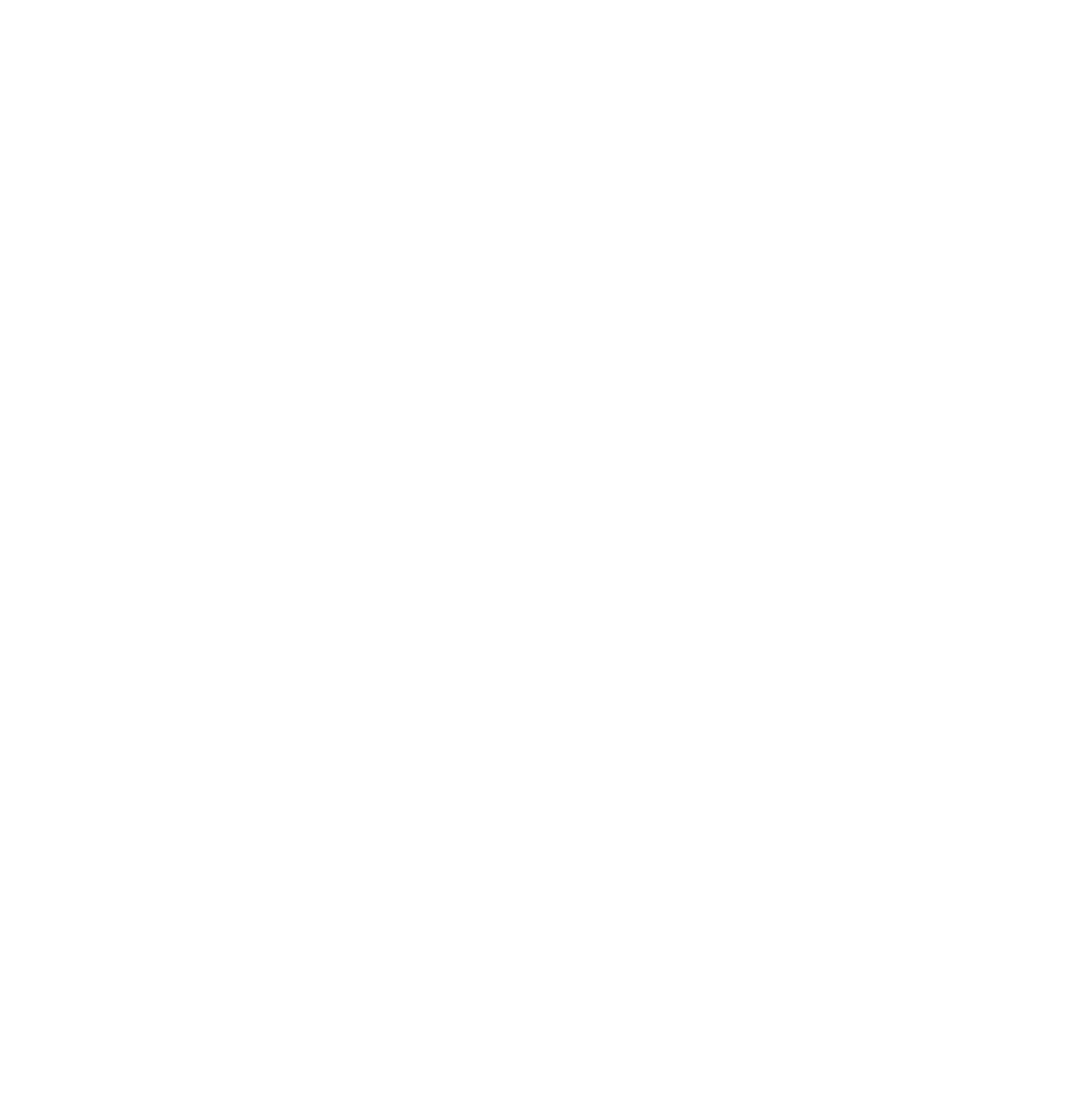
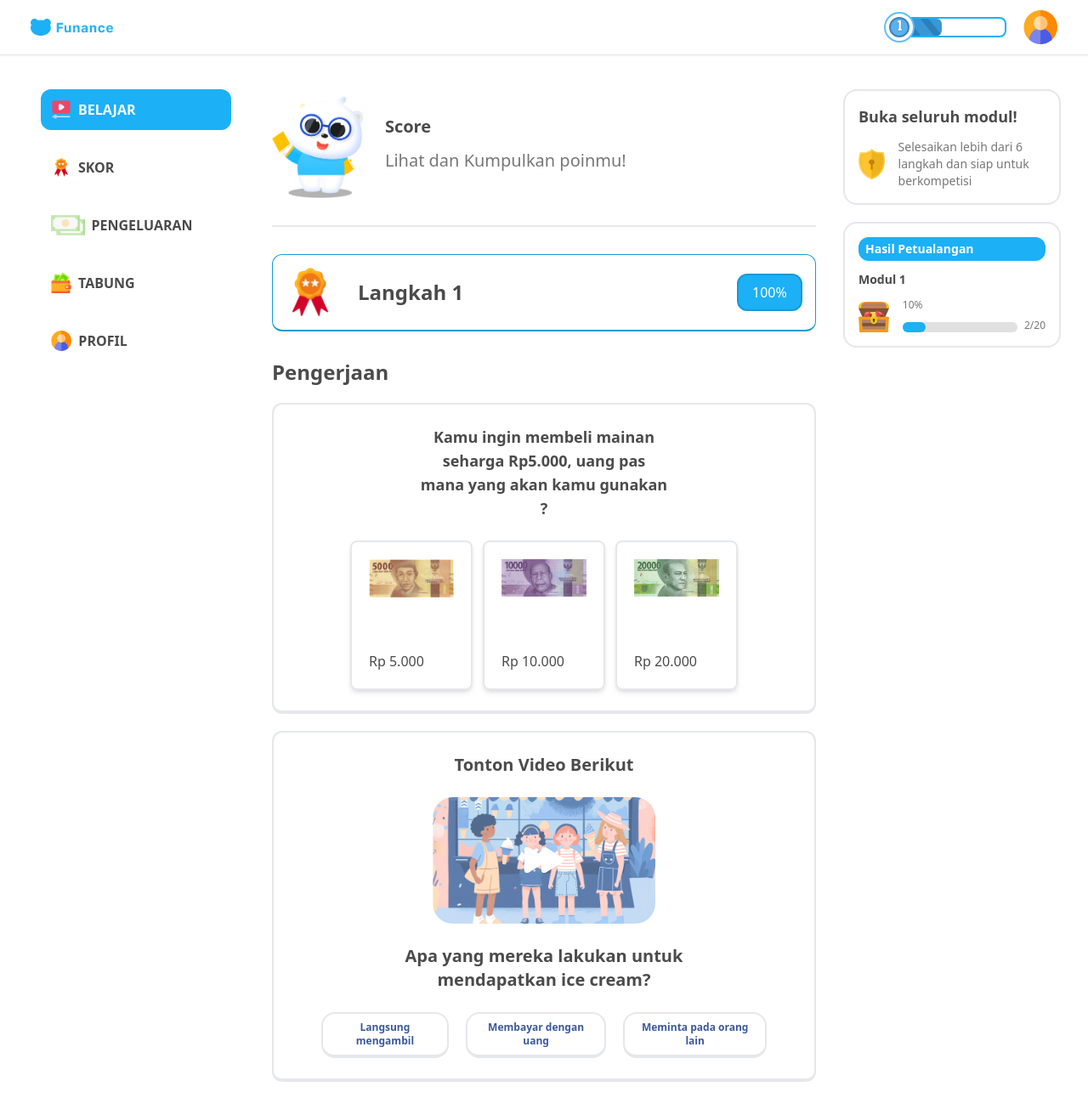
Before and after one commit to rakafebriansy/funance-web, a React (Vite) app: page /score in a window 1280 px wide. Before the commit this address had no page. Shown: the whole page at 85% size. Before the commit the page ends 800 px from the top, so only its background shows below. Built offline with nearby package versions, Linux system fonts and the light colour scheme.

Commit message:
feat: score page

```diff
--- /dev/null
+++ b/src/pages/Score.jsx
@@ -0,0 +1,133 @@
+import SidebarItem from "../components/elements/list-item/SidebarItem";
+import AuthorizedNavbar from "../components/fragments/AuthorizedNavbar";
+import Sidebar from "../components/fragments/SideBar";
+import modulIconImg from '../assets/images/modul-icon.png';
+import pencatatanIconImg from '../assets/images/pencatatan-icon.png';
+import savingIconImg from '../assets/images/saving-icon.png';
+import kuisIconImg from '../assets/images/kuis-icon.png';
+import profilePictureImg from "../assets/images/profile-picture.png";
+import goldenShieldImg from "../assets/images/golden-shield.png";
+import treasureImg from "../assets/images/treasure.png";
+import aceSmartImg from "../assets/images/ace-smart.png"
+import ProgressBar from "../components/elements/bar/ProgressBar";
+import summerArtImg from "../assets/images/summer-art.png";
+import MoneyCard from "../components/elements/card/MoneyCard";
+import fiveThousandImg from "../assets/images/5000.png";
+import tenThousandImg from "../assets/images/10000.jpg";
+import twentyThousandImg from "../assets/images/20000.jpg";
+import TextCard from "../components/elements/card/TextCard";
+
+
+const Score = ({  }) => {
+
+    return (
+        <>
+        <AuthorizedNavbar />
+        <Sidebar>
+            <SidebarItem isActive={true} link="/Score" image={modulIconImg}>BELAJAR</SidebarItem>
+            <SidebarItem link="/score" image={kuisIconImg}>SKOR</SidebarItem>
+            <SidebarItem link="/expense" image={pencatatanIconImg}>PENGELUARAN</SidebarItem>
+            <SidebarItem link="/saving" image={savingIconImg}>TABUNG</SidebarItem>
+            <SidebarItem link="/profile" image={profilePictureImg}>PROFIL</SidebarItem>
+        </Sidebar>
+        <div className="fixed h-screen w-[25%] z-40 right-0 flex flex-col bg-white">
+            <div className="mt-10 w-full flex gap-5 items-center flex-col justify-center">
+                <div className="rounded-2xl border-2 p-4 flex flex-col gap-3 w-[80%]">
+                    <p className="text-darkText text-lg font-bold">Buka seluruh modul!</p>
+                    <div className="w-full gap flex items-center justify-between gap-4">
+                        <img src={goldenShieldImg} class="h-9" />
+                        <p className="text-sm text-longText">Selesaikan lebih dari 6 langkah dan siap untuk berkompetisi</p>
+                    </div>
+                </div>
+                <div className="rounded-2xl border-2 p-4 flex flex-col gap-3 w-[80%]">
+                    <div className="w-full rounded-xl bg-primary text-white text-sm font-bold px-2 py-1">Hasil Petualangan</div>
+                    <p className="text-sm text-darkText font-bold">Modul 1</p>
+                    <div className="w-full gap flex items-end justify-between gap-4">
+                        <img src={treasureImg} class="h-9" />
+                        <div className="flex flex-col flex-grow text-xs text-longText gap-2">
+                            <p>10%</p>
+                            <div className="w-full flex gap-2 items-end">
+                                <ProgressBar percentage={20} height={0.75} />
+                                <p>2/20</p>
+                            </div>
+                        </div>
+                    </div>
+                </div>
+            </div>
+        </div>
+        <div className="w-full flex justify-center relative">
+            <div className="w-[50%] text-darkText mt-10 flex flex-col gap-8">
+                <div className="flex gap-5 text-lg items-center">
+                    <img src={aceSmartImg} className="h-32" />
+                    <div className="flex flex-col gap-3">
+                        <p className="font-bold text-xl">Score</p>
+                        <p className="text-longText text-xl">Lihat dan Kumpulkan poinmu!</p>
+                    </div>
+                </div>
+                <hr className="w-full border" />
+                <div className="rounded-xl border border-b-2 border-dark p-3 flex items-center justify-between">
+                    <div className="flex gap-6 items-center">
+                        <img src={kuisIconImg} alt="" className="w-16" />
+                        <p className="text-2xl font-bold ">Langkah 1</p>
+                    </div>
+                    <div className="w-20">
+                        <button className="border-dark bg-primary py-2 px-4 text-white rounded-xl border-2">100%</button>
+                    </div>
+                </div>
+                <div className="w-full flex-col flex gap-5 pb-10">
+                    <p className="text-2xl font-bold">Pengerjaan</p>
+                    <div className="w-full rounded-xl border-2 border-b-4 flex justify-center p-6 gap-6 items-center flex-col text-center">
+                        <p className="text-lg font-bold text-darkText w-[50%]">Kamu ingin membeli mainan seharga Rp5.000, uang pas mana yang akan kamu gunakan ? </p>
+                        <div className="flex flex-col gap-3">
+                        <ul className="flex gap-3">
+                            <li>
+                            <MoneyCard image={fiveThousandImg}>Rp 5.000</MoneyCard>
+                            </li>
+                            <li>
+                            <MoneyCard image={tenThousandImg}>Rp 10.000</MoneyCard>
+                            </li>
+                            <li>
+                            <MoneyCard image={twentyThousandImg}>Rp 20.000</MoneyCard>
+                            </li>
+                        </ul>
+                        </div>
+                    </div>
+                    <div className="w-full rounded-xl border-2 border-b-4 flex justify-center">
+                        <div className="flex flex-col items-center text-center justify-center p-6 gap-6 w-[90%]">
+                            <p className="text-xl font-bold text-darkText">Tonton Video Berikut</p>
+                            <div className="w-full flex justify-center relative">
+                            <img src={summerArtImg} className="w-[50%] rounded-3xl" />
+                            <svg className="w-12 absolute top-1/2 -translate-y-1/2 left-1/2 -translate-x-1/2 fill-white" viewBox="0 0 32 20" fill="none" xmlns="http://www.w3.org/2000/svg">
+                            <g clip-path="url(#clip0_244_284)">
+                            <path fill-rule="evenodd" clip-rule="evenodd" d="M17.0423 7.99912C18.4698 8.87512 18.4698 10.9493 17.0423 11.8252L3.91839 19.8785C2.42288 20.7962 0.5 19.7201 0.5 17.9655V1.85887C0.5 0.104228 2.42288 -0.971872 3.9184 -0.0541619L17.0423 7.99912Z"/>
+                            <path fill-rule="evenodd" clip-rule="evenodd" d="M30.4534 7.99912C31.8809 8.87512 31.8809 10.9493 30.4534 11.8252L17.3295 19.8785C15.834 20.7962 13.9111 19.7201 13.9111 17.9655V1.85887C13.9111 0.104228 15.834 -0.971872 17.3295 -0.0541619L30.4534 7.99912Z"/>
+                            </g>
+                            <defs>
+                            <clipPath id="clip0_244_284">
+                            <rect width="32" height="20" fill="white"/>
+                            </clipPath>
+                            </defs>
+                            </svg>
+                            </div>
+                            <div className="text-xl font-bold text-darkText w-[80%]">Apa yang mereka lakukan untuk mendapatkan ice cream?</div>
+                            <ul className="flex gap-5 text-xs w-full">
+                                <li className="cursor-pointer">
+                                <TextCard>Langsung mengambil</TextCard>
+                                </li>
+                                <li className="cursor-pointer">
+                                <TextCard>Membayar dengan uang</TextCard>
+                                </li>
+                                <li className="cursor-pointer">
+                                <TextCard>Meminta pada orang lain</TextCard>
+                                </li>
+                            </ul>
+                        </div>
+                    </div>
+                </div>
+            </div>
+        </div>
+
+        </>
+    );
+};
+export default Score;
--- a/src/pages/quiz/SecondQuizQuestion.jsx
+++ b/src/pages/quiz/SecondQuizQuestion.jsx
@@ -8,7 +8,7 @@
 
   return (
     <div className="relative h-screen w-full flex justify-center items-center">
-      <QuizNavigationPartial link="/quiz/3" />
+      <QuizNavigationPartial link="/quiz/score" />
       <div className="absolute top-10 left-1/2 -translate-x-1/2 w-[80%]">
         <div className="flex justify-center gap-2 flex-col">
           <p className={`font-semibold ${percentage == 100 ? 'text-primary' : 'text-darkText'}`}>{Math.floor(percentage)}{percentage == 100 ? '% siap lanjut menjelajah!' : '% menuju penuh!'}</p>
@@ -16,7 +16,7 @@
         </div>
       </div>
       <div className="flex flex-col items-center text-center justify-center gap-6 w-[60%]">
-        <div className="text-3xl font-bold text-darkText">Tonton Video Berikut</div>
+        <p className="text-3xl font-bold text-darkText">Tonton Video Berikut</p>
         <div className="w-full flex justify-center relative">
           <img src={summerArtImg} className="w-[50%] rounded-3xl" />
           <svg className="w-12 absolute top-1/2 -translate-y-1/2 left-1/2 -translate-x-1/2 fill-white" viewBox="0 0 32 20" fill="none" xmlns="http://www.w3.org/2000/svg">
--- a/src/routes/index.jsx
+++ b/src/routes/index.jsx
@@ -14,6 +14,7 @@
 import QuizScoringPage from "../pages/quiz/QuizScoring";
 import ExpensePage from "../pages/Expense";
 import SavingPage from "../pages/Saving";
+import ScorePage from "../pages/Score";
 
 const AppRouter = () => {
   return (
@@ -34,6 +35,7 @@
         <Route path="/quiz/score" element={<QuizScoringPage />} />
         <Route path="/expense" element={<ExpensePage />} />
         <Route path="/saving" element={<SavingPage />} />
+        <Route path="/score" element={<ScorePage />} />
       </Routes>
     </BrowserRouter>
   );
```
